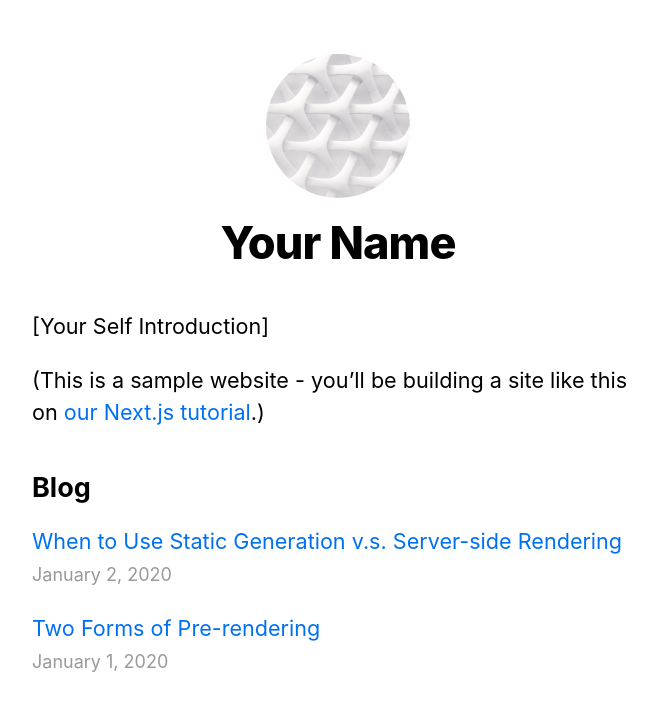
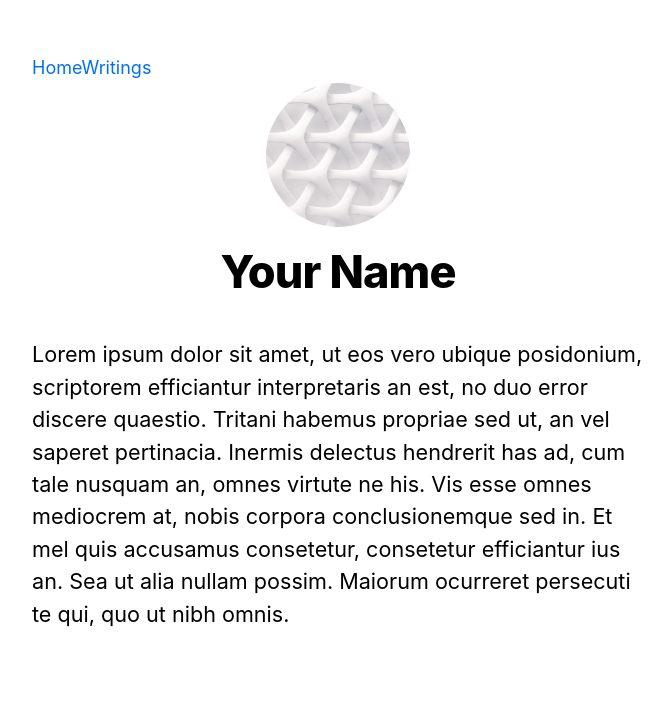
Before and after one commit to Kurt-Hanel/personal-website-and-blog, a Next.js app in the folder nextjs-blog/: page / in a window 1280 px wide. Shown: the top 710 px of the page, without its empty margins (302-974 px from the left). Built offline with nearby package versions, Linux system fonts and the light colour scheme.

Commit message:
Refactor blog as new page and add nav buttons

```diff
--- a/nextjs-blog/components/layout.js
+++ b/nextjs-blog/components/layout.js
@@ -2,13 +2,15 @@ import Head from "next/head";
 import styles from "./layout.module.css";
 import utilStyles from "../styles/utils.module.css";
 import Link from "next/link";
+import Navbar from "./navbar";
 
 const name = "Your Name";
-export const siteTitle = "Next.js Sample Website";
+export const siteTitle = "Title | Your Name";
 
 export default function Layout({ children, home }) {
   return (
     <div className={styles.container}>
+      <Navbar></Navbar>
       <Head>
         <link rel="icon" href="/favicon.ico" />
         <meta
--- /dev/null
+++ b/nextjs-blog/components/navbar.js
@@ -0,0 +1,14 @@
+import Link from "next/link";
+
+export default function Navbar() {
+  return (
+    <div>
+      <Link href="/">
+        <a>Home</a>
+      </Link>
+      <Link href="/writings">
+        <a>Writings</a>
+      </Link>
+    </div>
+  );
+}
--- a/nextjs-blog/pages/index.js
+++ b/nextjs-blog/pages/index.js
@@ -2,47 +2,26 @@ import Head from "next/head";
 import Link from "next/link";
 import Layout, { siteTitle } from "../components/layout";
 import Date from "../components/date";
-import { getSortedPostsData } from "../lib/posts";
 import utilStyles from "../styles/utils.module.css";
 
-export default function Home({ allPostsData }) {
+export default function Home() {
   return (
     <Layout home>
       <Head>
         <title>{siteTitle}</title>
       </Head>
       <section className={utilStyles.headingMd}>
-        <p>[Your Self Introduction]</p>
         <p>
-          (This is a sample website - you’ll be building a site like this on{" "}
-          <a href="https://nextjs.org/learn">our Next.js tutorial</a>.)
+          Lorem ipsum dolor sit amet, ut eos vero ubique posidonium, scriptorem
+          efficiantur interpretaris an est, no duo error discere quaestio.
+          Tritani habemus propriae sed ut, an vel saperet pertinacia. Inermis
+          delectus hendrerit has ad, cum tale nusquam an, omnes virtute ne his.
+          Vis esse omnes mediocrem at, nobis corpora conclusionemque sed in. Et
+          mel quis accusamus consetetur, consetetur efficiantur ius an. Sea ut
+          alia nullam possim. Maiorum ocurreret persecuti te qui, quo ut nibh
+          omnis.
         </p>
-      </section>
-      <section className={`${utilStyles.headingMd} ${utilStyles.padding1px}`}>
-        <h2 className={utilStyles.headingLg}>Blog</h2>
-        <ul className={utilStyles.list}>
-          {allPostsData.map(({ id, date, title }) => (
-            <li className={utilStyles.listItem} key={id}>
-              <Link href="/posts/[id]" as={`/posts/${id}`}>
-                <a>{title}</a>
-              </Link>
-              <br />
-              <small className={utilStyles.lightText}>
-                <Date dateString={date} />
-              </small>
-            </li>
-          ))}
-        </ul>
       </section>
     </Layout>
   );
 }
-
-export async function getStaticProps() {
-  const allPostsData = getSortedPostsData();
-  return {
-    props: {
-      allPostsData,
-    },
-  };
-}
```
Also changed, not shown: nextjs-blog/pages/writings.js (added, +38 -0 lines).
